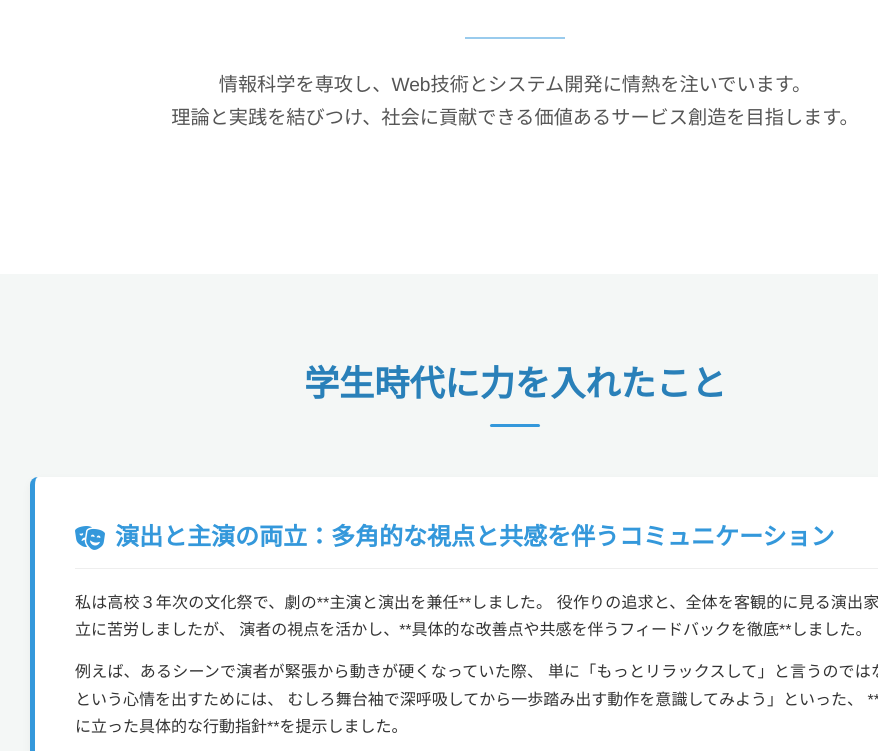
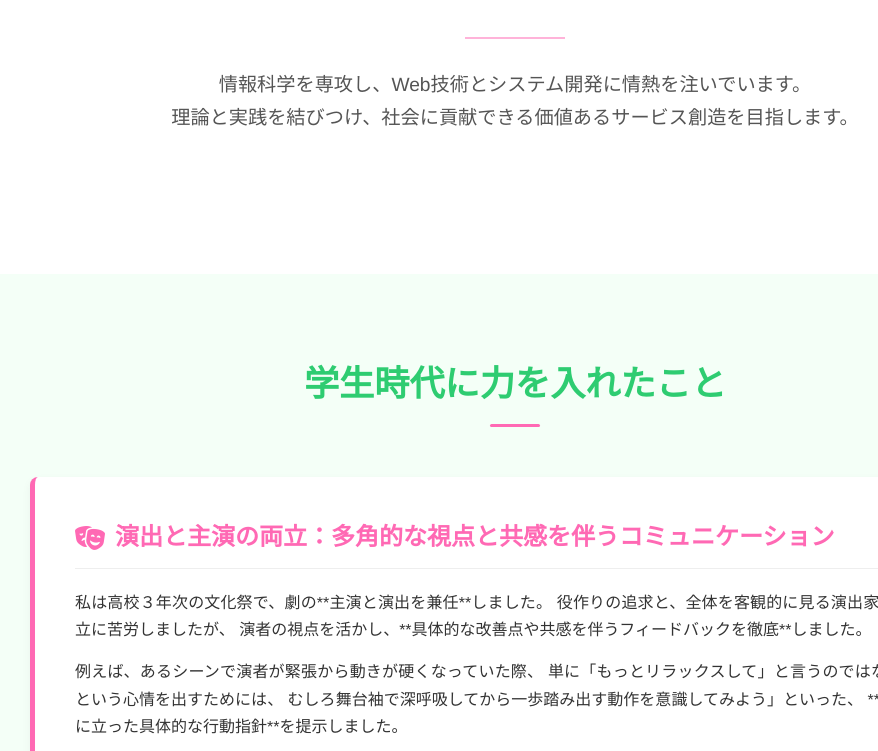
Before and after one commit to VBLaaaa/portfolio, a plain HTML site: page index.html in a window 1280 px wide. Shown: the part 385-1136 px from the top of the page, without its empty margins (125-1003 px from the left). Drawn offline with Linux system fonts and the light colour scheme.

Commit message:
Add files via upload

```diff
--- a/index.html
+++ b/index.html
@@ -8,16 +8,15 @@
     <link rel="stylesheet" href="https://cdnjs.cloudflare.com/ajax/libs/font-awesome/6.5.1/css/all.min.css">
 
     <style>
-        /* カラーパレット (青と白を基調とした清潔感のあるデザイン) */
+       /* カラーパレット (ピンクと緑を基調としたデザイン) */
         :root {
-            --primary-color: #3498db; /* メインカラー (青) */
-            --secondary-color: #2980b9; /* アクセントカラー (濃い青) */
+            --primary-color: #ff69b4; /* メインカラー (ピンク) */
+            --secondary-color: #2ecc71; /* アクセントカラー (緑) */
             --background-light: #ffffff; /* 背景色 (白) */
-            --background-dark: #f4f7f6; /* セクション背景色 (薄いグレー) */
+            --background-dark: #f4fff7; /* セクション背景色 (薄い緑がかった白) */
             --text-color: #333333; /* テキスト色 */
             --shadow-light: 0 4px 10px rgba(0, 0, 0, 0.05);
         }
-
         /* リセットと基本設定 */
         * {
             margin: 0;
```
